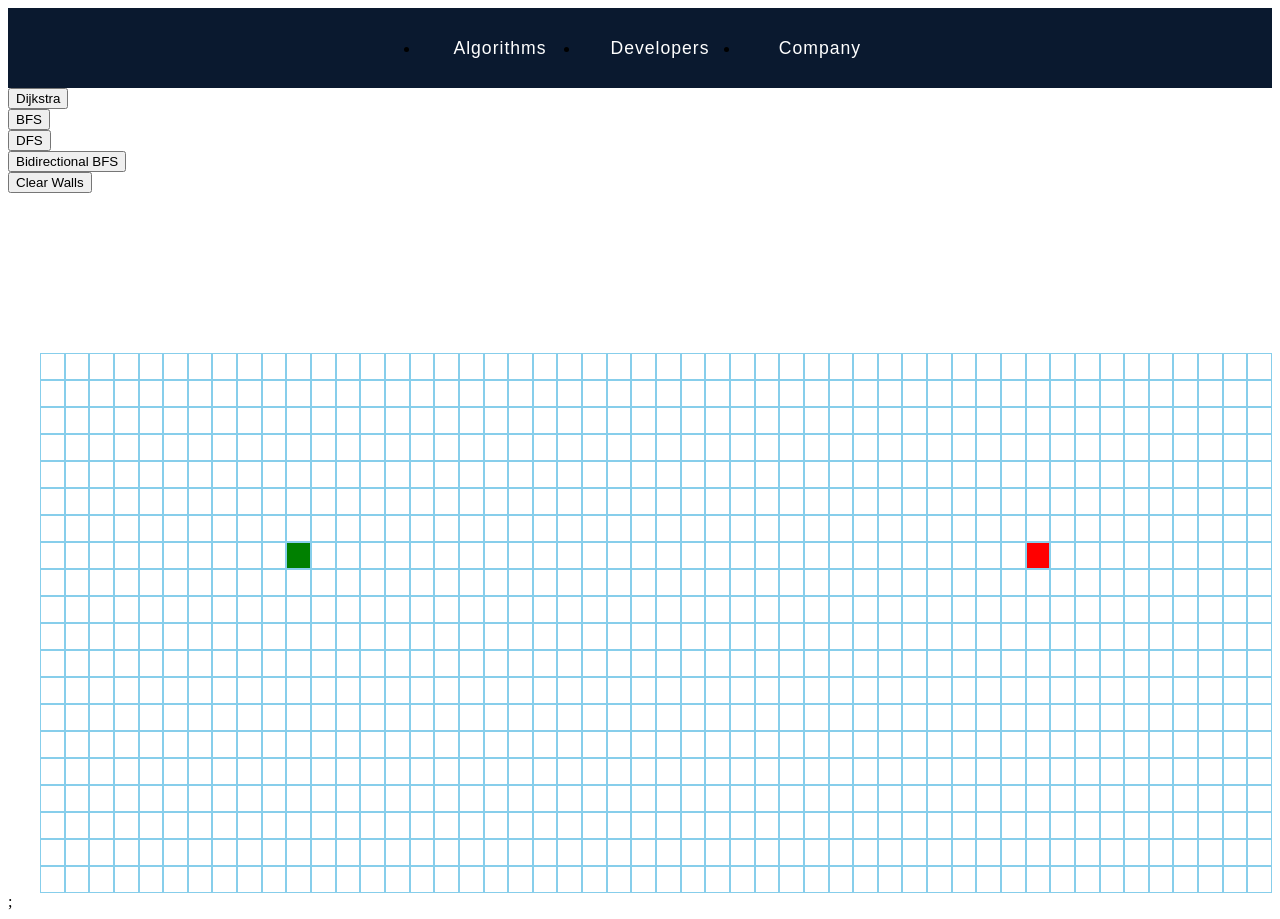
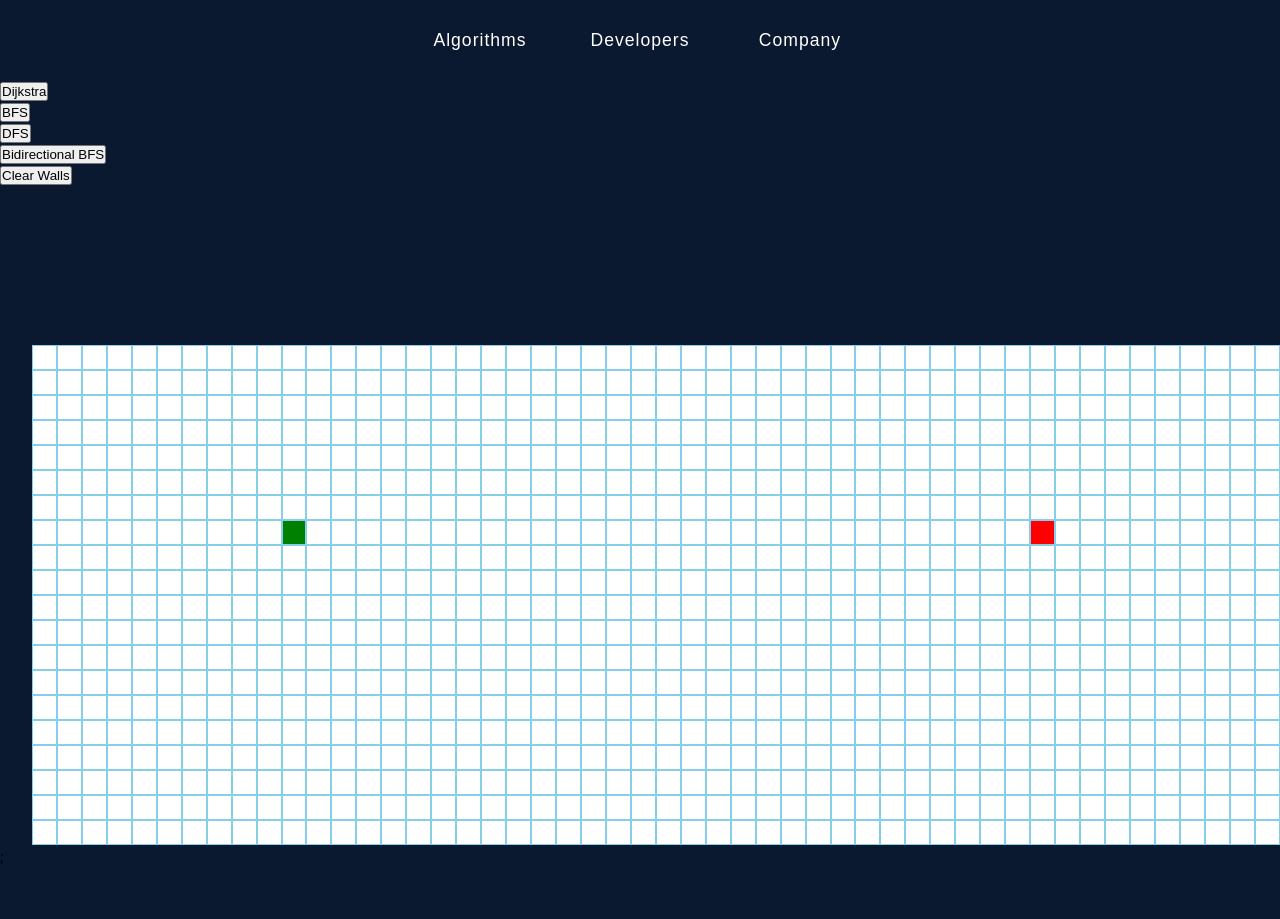
Before and after one commit to conor47/Searching-visualizer, a React (Create React App) app: page / in a window 1280 px wide. After the commit the page ends 866 px from the top, so only its background shows below. Built offline with nearby package versions, Linux system fonts and the light colour scheme.

Commit message:
Fixed submenu styling

```diff
--- a/src/Components/PathFinding.js
+++ b/src/Components/PathFinding.js
@@ -7,6 +7,7 @@ import {
   bidrectionalBFS,
   getShortestPathBiDirectional,
 } from '../Algorithms/bidirectionalBFS';
+import { useNavbarContext } from '../Context/NavbarContext';
 
 const PathFinding = () => {
   const [grid, setGrid] = useState([]);
@@ -15,6 +16,8 @@ const PathFinding = () => {
   const [moveEnd, setMoveEnd] = useState(false);
   const [moveStart, setMoveStart] = useState(false);
   const [mouseDown, setMouseDown] = useState(false);
+
+  const { closeSubmenu } = useNavbarContext();
 
   useEffect(() => {
     setGrid(generateGrid());
@@ -258,7 +261,7 @@ const PathFinding = () => {
   };
 
   return (
-    <div>
+    <div onMouseOver={closeSubmenu}>
       <navbar>
         <div className="controls">
           <button onClick={() => runDijkstra()}>Dijkstra</button>
--- a/src/index.css
+++ b/src/index.css
@@ -1,9 +1,70 @@
+/* Global Styles */
+
 :root {
   --transition: all 0.3s linear;
 }
 
+*,
+::after,
+::before {
+  margin: 0;
+  padding: 0;
+  box-sizing: border-box;
+}
+body {
+  font-family: -apple-system, BlinkMacSystemFont, 'Segoe UI', Roboto, Oxygen,
+    Ubuntu, Cantarell, 'Open Sans', 'Helvetica Neue', sans-serif;
+  background: var(--clr-grey-10);
+  color: var(--clr-grey-1);
+  line-height: 1.5;
+  font-size: 0.875rem;
+}
+ul {
+  list-style-type: none;
+}
+a {
+  text-decoration: none;
+}
+h1,
+h2,
+h3,
+h4 {
+  letter-spacing: var(--spacing);
+  text-transform: capitalize;
+  line-height: 1.25;
+  margin-bottom: 0.75rem;
+}
+h1 {
+  font-size: 3rem;
+}
+h2 {
+  font-size: 2rem;
+}
+h3 {
+  font-size: 1.25rem;
+}
+h4 {
+  font-size: 0.875rem;
+}
+p {
+  margin-bottom: 1.25rem;
+}
+body {
+  background-color: #0a192f;
+}
+
 /* Navbar styling */
-
+.nav-center {
+  display: grid;
+  grid-template-columns: auto 1fr auto;
+  align-items: center;
+  height: 100%;
+}
+.nav-header {
+  display: flex;
+  justify-content: space-between;
+  align-items: center;
+}
 .nav {
   height: 5rem;
   display: flex;
@@ -21,7 +82,11 @@
   text-align: center;
   height: 100%;
   display: grid;
+  list-style: none;
   align-items: center;
+}
+.nav-links li {
+  height: 100%;
 }
 .link-btn {
   height: 100%;
@@ -34,15 +99,15 @@
   width: 10rem;
 }
 
-.nav-center {
-  display: grid;
-  grid-template-columns: auto 1fr auto;
-  align-items: center;
-}
-.nav-header {
-  display: flex;
-  justify-content: space-between;
-  align-items: center;
+.link-btn {
+  height: 100%;
+  background: transparent;
+  border-color: transparent;
+  font-size: 1.1rem;
+  color: white;
+  text-transform: capitalize;
+  letter-spacing: 1px;
+  width: 10rem;
 }
 .btn {
   font-size: 1rem;
@@ -62,7 +127,7 @@
 
 /* links */
 .submenu {
-  background: #0a192f;
+  background: rgb(233, 230, 230);
   box-shadow: var(--dark-shadow);
   position: absolute;
   top: 4rem;
@@ -81,7 +146,7 @@
   height: 0;
   border-left: 5px solid transparent;
   border-right: 5px solid transparent;
-  border-bottom: 5px solid var(--clr-white);
+  border-bottom: 5px solid white;
   position: absolute;
   top: -5px;
   left: 50%;
@@ -95,7 +160,7 @@
 .submenu-center {
   display: grid;
   gap: 0.25rem 2rem;
-  color: white;
+  color: black;
 }
 .col-2 {
   grid-template-columns: repeat(2, 1fr);
```
